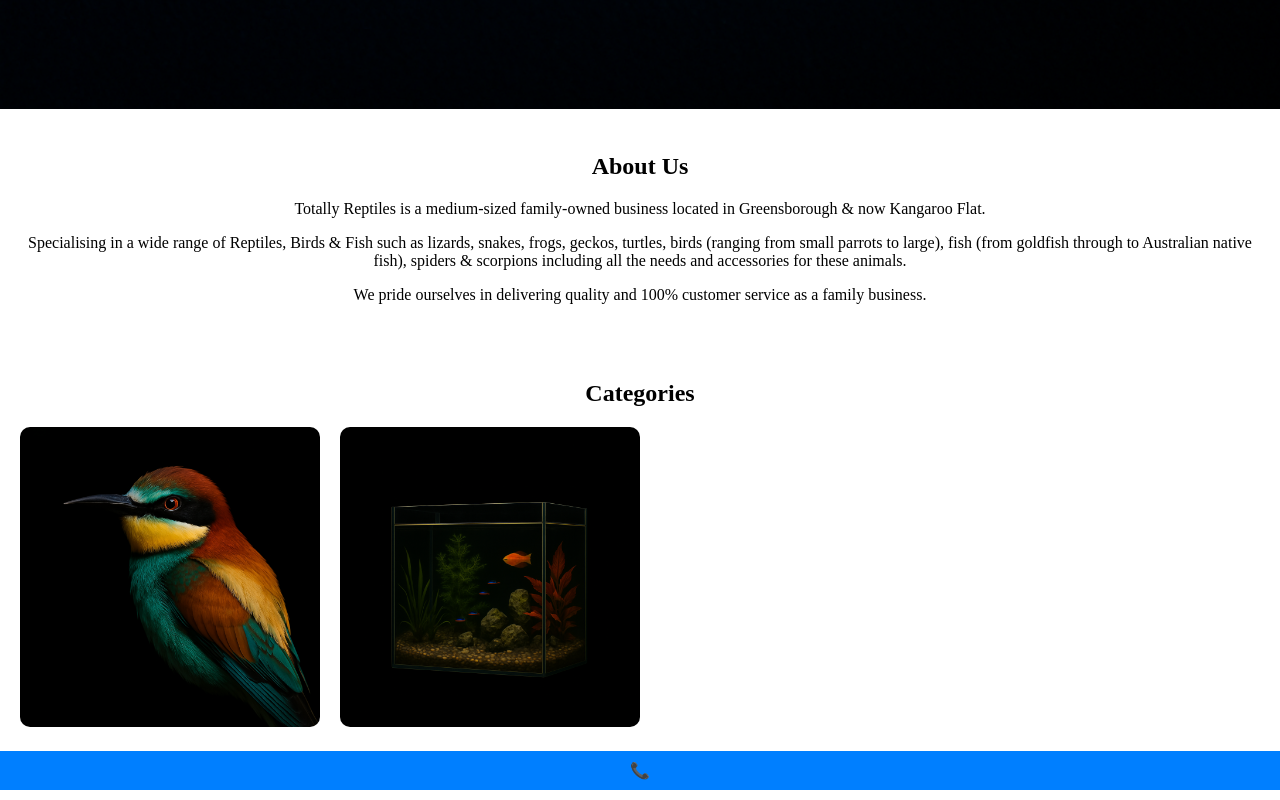
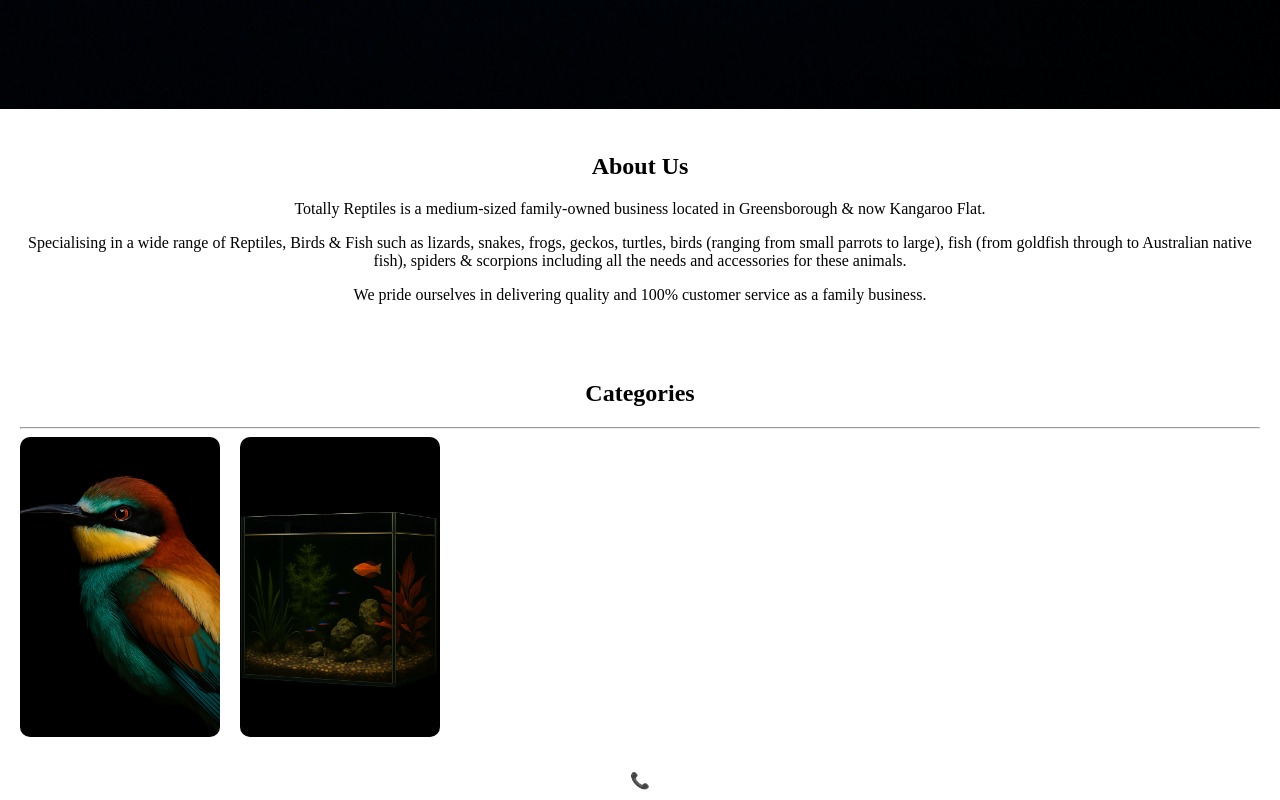
Before and after one commit to Brock215/UI-Assignment_3, a plain HTML site: page index.html in a window 1280 px wide. Shown: the part 1239-2039 px from the top of the page. Drawn offline with Linux system fonts and the light colour scheme; a web font is replaced by a local one.

Commit message:
changed footer colour

```diff
--- a/colours.css
+++ b/colours.css
@@ -3,4 +3,5 @@
     /* Colors */
     --primary-color: #FF8000; /* Orange */
     --secondary-color: #007FFF; /* Blue */
+    --footer-color: ##D8D8D8; /* Light Gray */
 }
--- a/index.html
+++ b/index.html
@@ -36,7 +36,7 @@
 
     <!-- Categories Section -->
     <section class="categories">
-        <h2>Categories</h2>
+        <h2>Categories</h2><hr>
         <div class="category-slider">
             <div class="category">
                 <img src="image/bird.png" alt="Bird">
--- a/style.css
+++ b/style.css
@@ -52,7 +52,7 @@ header {
     text-align: left;
 }
 .categories .category img {
-    width: 300px; /* Increase width */
+    width: 200px; /* Increase width */
     height: 300px; /* Increase height */
     object-fit: cover;
     border-radius: 10px;
@@ -63,6 +63,6 @@ footer {
     justify-content: center;
     align-items: center;
     padding: 10px;
-    background-color: var(--secondary-color);
+    background-color: var(--footer-color);
     color: white;
 }
```
